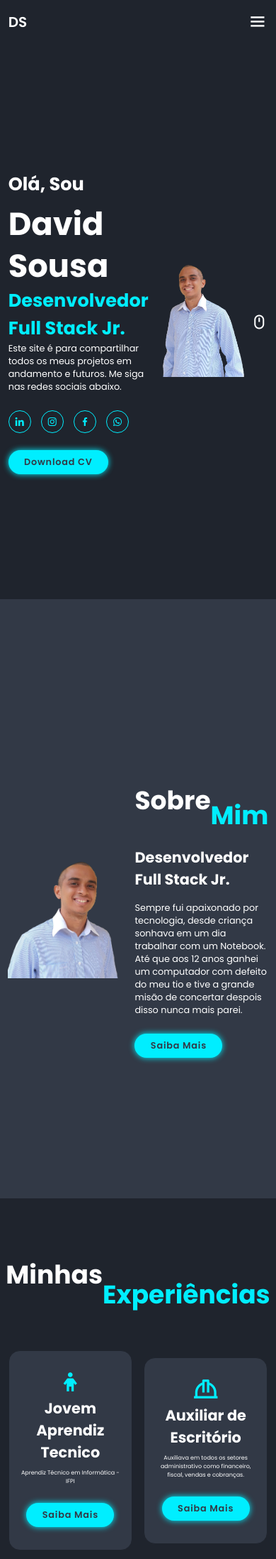
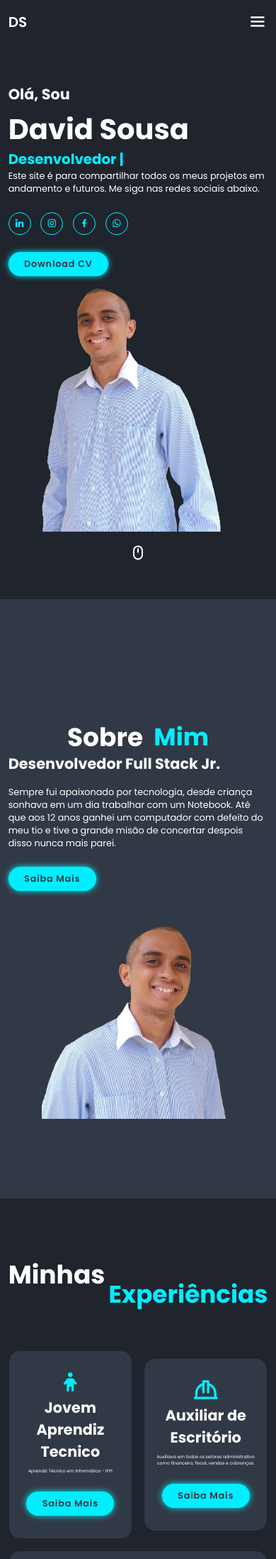
Before and after one commit to davidsousadev/meu-portifolio, a PHP site: page /site.html in a window 390 px wide. Shown: the top 2196 px of the page at 71% size. Run offline with PHP 8.4, Linux system fonts and the light colour scheme.

Commit message:
finalização 2.0

```diff
--- a/assets/css/site.css
+++ b/assets/css/site.css
@@ -9,6 +9,7 @@
     outline: none;
     scroll-behavior: smooth;
     font-family:'Poppins', sans-serif;
+    font-size: 95%;
 }
 
 
@@ -39,7 +40,7 @@ section{
     top: 0;
     left: 0;
     width: 100%;
-    padding: 2rem 9%;
+    padding: 0.5rem 2%;
     background: var(--bg-color);
     display: flex;
     justify-content: space-between;
@@ -61,19 +62,19 @@ section{
 .navbar a{
     font-size: 1.7rem;
     color: var(--text-color);
-    margin-left: 4rem;
+    margin-left: 1rem;
     transition: .3s;
-    padding: 0.5rem;
+    padding: 0.3rem;
 }
 .navbar a:hover
 {
-    background-color: var(--main-color);
+    background: var(--main-color);
     color: var(--bg-color);
     border-radius: 4rem;
     box-shadow: 0 0 1rem var(--main-color);
 }
 .navbar a.ativo{
-    background-color: var(--main-color);
+    background: var(--main-color);
     color: var(--bg-color);
     border-radius: 4rem;
     box-shadow: 0 0 1rem var(--main-color);
@@ -113,7 +114,21 @@ span{
 
 .perfil img{
     width: 32vw;
+    animation: floatImage 10s ease-in-out infinite;
 }
+
+@keyframes floatImage {
+    0%{
+        transform: translateY(0);
+    }
+    50%{
+        transform: translateY(-2.4rem);
+    }
+    100%{
+        transform: translateY(0);
+    }
+}
+
 
 .home-content p {
     font-size: 1.6rem;
@@ -322,7 +337,9 @@ background: var(--second-bg-color);
 }
 .habilidades{
     background: var(--second-bg-color);
+
 }
+
 .footer{
     display: flex;
     justify-content: space-between;
@@ -368,6 +385,12 @@ background: var(--second-bg-color);
     section{
         padding: 10rem 3% 2rem;
     }
+    .servicos{
+        padding-bottom: 7rem;
+    }
+    .portifolio{
+        padding-bottom: 7rem;
+    }
     .footer{
         padding: 2rem 3%;
     }
@@ -388,13 +411,83 @@ background: var(--second-bg-color);
         box-shadow: 0 .5rem 1rem rgba(0,0,0,.2);
         display: none;
     }
+    .navbar a:hover
+{
+    background: none;
+    color: var(--main-color);
+    border-radius: none;
+    box-shadow: none;
+}
+.navbar a.ativo{
+    background: none;
+    color: var(--main-color);
+    border-radius: none;
+    box-shadow: none;
+}
     .navbar.ativo{
+        background: var(--second-bg-color);
         display: block;
     }
     .navbar a{
         display:block;
         font-size: 2rem;
         margin: 3rem 0;
-
+    }
+    .home{
+        flex-direction: column;
+    }
+    .home-content h3{
+        font-size: 2.6rem;
+    }
+    .home-content h1{
+        font-size: 5rem;
+    }
+    .perfil img{
+        width: 70vw;
+        margin-top: 4rem;
+    }
+    .sobre{
+        flex-direction: column-reverse;
+    }
+    .sobre img{
+        width: 70vw;
+        margin-top: 4rem;
+    }
+    .experiencias{
+        margin-bottom: 3rem;
+    }
+    .portifolio h2{
+        margin-bottom: 3rem;
+    }
+    .portifolio-conteiner{
+        grid-template-columns: repeat(2, 1fr);
     }
 }
+
+@media (max-width: 617px){
+    .portifolio-conteiner{
+        grid-template-columns: 1fr;
+    }
+}
+
+@media (max-width: 450px){
+    html{
+        font-size: 50%;
+    }
+}
+
+@media (max-width: 365px){
+    .perfil img{
+        width: 90vw;
+    }
+    .sobre-img img{
+        width: 90vw;
+    }
+    .footer{
+        flex-direction: column-reverse;
+    }
+    .footer p{
+        text-align: center;
+        margin-top: 2rem;
+    }
+}
--- a/assets/js/site.js
+++ b/assets/js/site.js
@@ -18,6 +18,10 @@ window.onscroll = () =>{
     let header = document.querySelector('header');
 
 header.classList.toggle('sticky', window.scrollY > 100);
+
+menuicon.classList.remove('bx-x');
+    navbar.classList.remove('ativo');
+
 };
 
 let menuicon = document.querySelector('#menu');
@@ -27,3 +31,28 @@ menuicon.onclick = () =>{
     menuicon.classList.toggle('bx-x');
     navbar.classList.toggle('ativo');
 }
+
+ScrollReveal({
+    //reset: true,
+    distance: '80px',
+    duration: 2000,
+    delay: 200
+ });
+
+ ScrollReveal().reveal('.home-content, .titulo', { origin: 'top'});
+
+ ScrollReveal().reveal('.perfil, .serv, .portifolio-box', { origin: 'bottom'});
+
+
+ ScrollReveal().reveal('.sobre-img', { origin: 'left'});
+
+ ScrollReveal().reveal('.conteudo-sobre', { origin: 'rigth'});
+
+
+ const typed = new Typed('.multiple-text', {
+    strings: ['Desenvolvedor Full Stack Jr.','Técnico em Informática','Técnico em Contabilidade', 'Auxiliar de Escritório'],
+    typeSpeed: 100,
+    backSpeed: 100,
+    backDelay: 1000,
+    loop: true
+ });
--- a/site.html
+++ b/site.html
@@ -24,7 +24,7 @@
             <a href="#experiencias">Experiências</a>
             <a href="#portifolio">Portifólio</a>
             <a href="#formacao">Formação</a>
-            <!--<a href="#habilidades">Habilidades</a>     -->
+            <a href="#habilidades">Habilidades</a>
         </nav>
     </header>
 
@@ -32,7 +32,7 @@
     <div class="home-content">
         <h3> Olá, Sou</h3>
         <h1>David Sousa</h1>
-        <h3><span>Desenvolvedor Full Stack Jr.</span> </h3>
+        <h3><span class="multiple-text"></span> </h3>
         <p>Este site é para compartilhar todos os meus projetos em andamento e futuros. Me siga nas redes sociais abaixo.
             </p>
     <div class="social">
@@ -166,5 +166,9 @@
     </div>
    </footer>
 </body>
+<script src="https://unpkg.com/scrollreveal"></script>
+
+<script src="https://unpkg.com/typed.js@2.0.16/dist/typed.umd.js"></script>
+
 <script src="assets/js/site.js"></script>
 </html>
```
